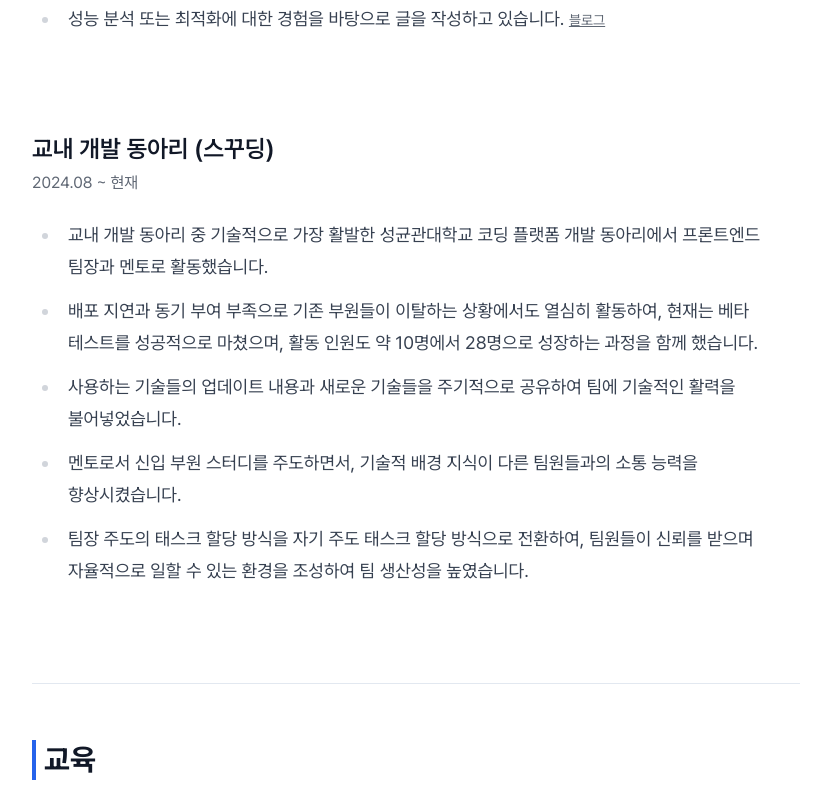
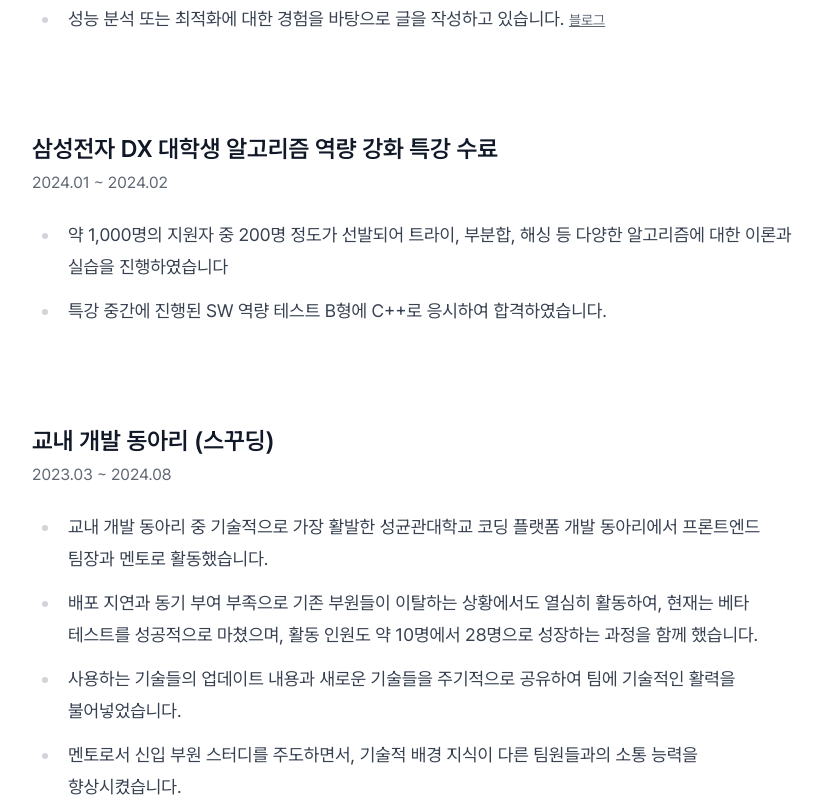
Before and after one commit to dayongkr/resume, a Next.js app: page / in a window 1280 px wide. Shown: the part 3740-4540 px from the top of the page, without its empty margins (224-1047 px from the left). Built offline with nearby package versions, Linux system fonts and the light colour scheme.

Commit message:
feat(activity): add algorithm lecture part

```diff
--- a/src/app/_components/ActivitySection.tsx
+++ b/src/app/_components/ActivitySection.tsx
@@ -28,15 +28,28 @@ export function ActivitySection() {
           ]}
         />
       </SubSection>
+      <SubSection title={{ text: '삼성전자 DX 대학생 알고리즘 역량 강화 특강 수료' }}>
+        <SubDescription date={{ from: { year: 2024, month: 1 }, to: { year: 2024, month: 2 } }} />
+        <List
+          items={[
+            {
+              children:
+                '약 1,000명의 지원자 중 200명 정도가 선발되어 트라이, 부분합, 해싱 등 다양한 알고리즘에 대한 이론과 실습을 진행하였습니다',
+            },
+            {
+              children: '특강 중간에 진행된 SW 역량 테스트 B형에 C++로 응시하여 합격하였습니다.',
+            },
+          ]}
+        />
+      </SubSection>
       <SubSection title={{ text: '교내 개발 동아리', sub: { text: '스꾸딩' } }}>
-        <SubDescription date={{ from: { year: 2024, month: 8 }, to: 'current' }} />
+        <SubDescription date={{ from: { year: 2023, month: 3 }, to: { year: 2024, month: 8 } }} />
         <List
           items={[
             {
               children:
                 '교내 개발 동아리 중 기술적으로 가장 활발한 성균관대학교 코딩 플랫폼 개발 동아리에서 프론트엔드 팀장과 멘토로 활동했습니다.',
             },
-
             {
               children:
                 '배포 지연과 동기 부여 부족으로 기존 부원들이 이탈하는 상황에서도 열심히 활동하여, 현재는 베타 테스트를 성공적으로 마쳤으며, 활동 인원도 약 10명에서 28명으로 성장하는 과정을 함께 했습니다.',
```
